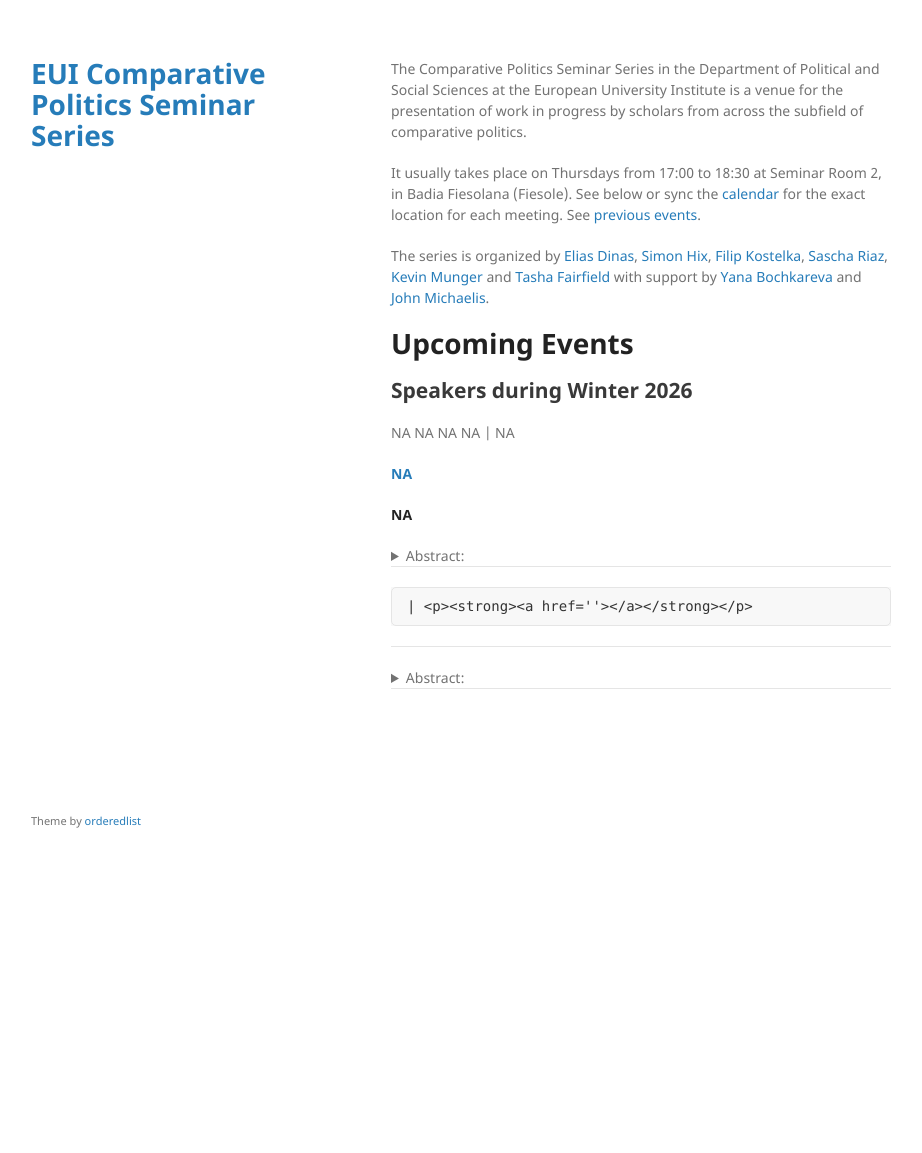
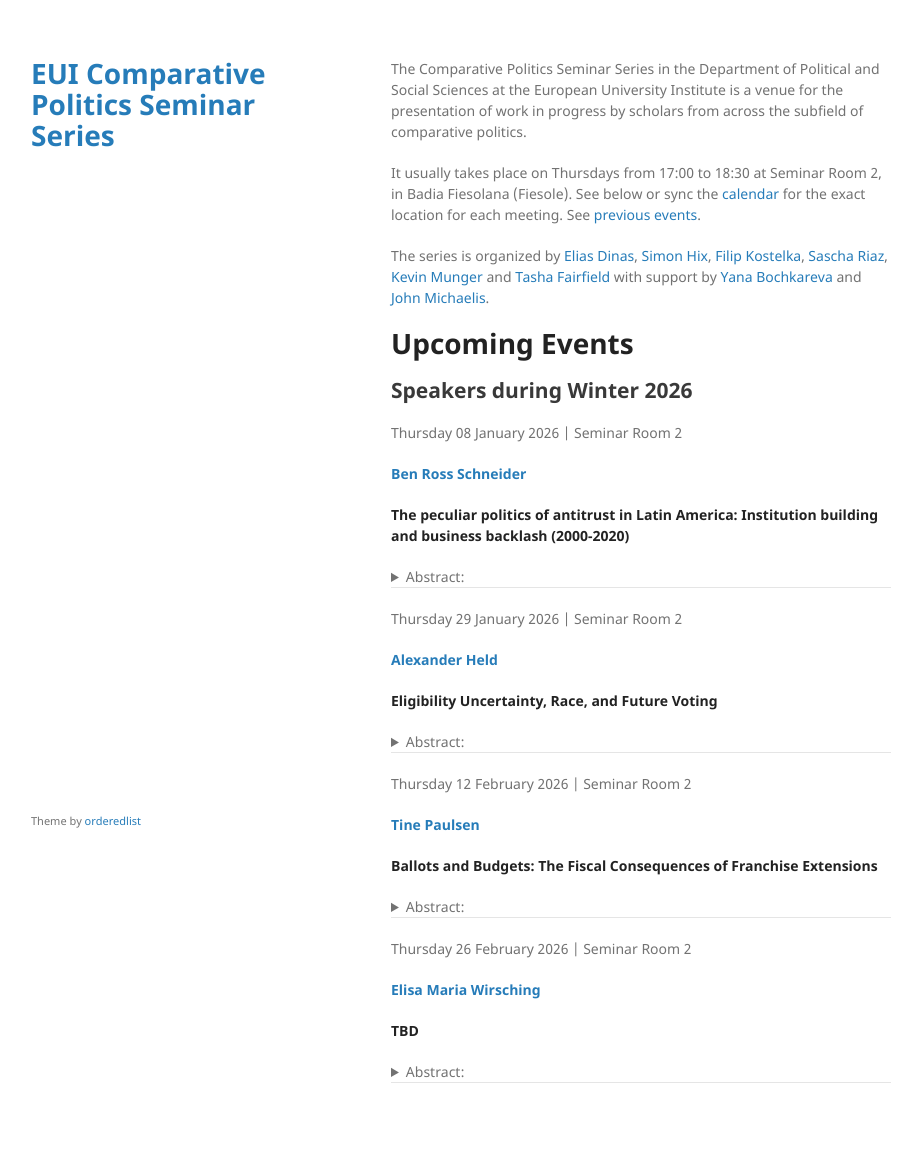
Before and after one commit to cpss-eui/cpss-eui.github.io, a Jekyll site: the page built from index.md, in a window 1280 px wide. Shown: the whole page, without its empty margins (179-1101 px from the left). Built offline with Jekyll 4.4.1, drawn with Linux system fonts in a browser that asks for light colours; our own code applies the rules of GitHub Pages for plain Markdown files; before the commit the page ends 900 px from its top, so only the background shows below that.

Commit message:
See https://github.com/cpss-eui/comparative-politics-seminar-series/commit/e7370b0e7316de8b52e963e64a0e1b7f1e9a38ca from refs/heads/main

```diff
--- a/index.md
+++ b/index.md
@@ -23,32 +23,121 @@
 
 ## Speakers during Winter 2026
 
-NA NA NA NA | NA
+Thursday 08 January 2026 | Seminar Room 2
 <p>
-<strong><a href='NA'>NA</a></strong>
+<strong><a href='https://benrossschneider.com/'>Ben Ross
+Schneider</a></strong>
 </p>
 
-**NA**
+**The peculiar politics of antitrust in Latin America: Institution
+building and business backlash (2000-2020)**
 
 <details>
 <summary>
 Abstract:
 </summary>
 <p>
-NA
+Policy change and institution building in antitrust in Latin America
+raise two main questions. First, how, in the space of only a decade
+(2006-2016), did 3 of the richest and largest countries – Brazil, Chile,
+and Mexico – build the strongest antitrust agencies and policies in the
+region? The answers lie mostly in international dissemination of law and
+best practices backed by foreign governments and firms. Second, how did
+big business fight back to reduce the power of these agencies? The
+answers here depend heavily on the varying political openings or
+vulnerabilities that allowed individual businesses to contest agency
+decisions or weaken agencies overall. These vulnerabilities arose mostly
+in the judiciary in Mexico and through electoral laws and campaign
+finance in Brazil. The political system in Chile had fewer such
+vulnerabilities.
 </p>
 </details>
 <hr>
+Thursday 29 January 2026 | Seminar Room 2
+<p>
+<strong><a href='https://sites.google.com/site/alexandergmheld/'>Alexander
+Held</a></strong>
+</p>
 
-    | <p><strong><a href=''></a></strong></p>
-
-------------------------------------------------------------------------
+**Eligibility Uncertainty, Race, and Future Voting**
 
 <details>
 <summary>
 Abstract:
 </summary>
 <p>
+Does a lack of information among minority citizens about whether they
+are eligible to register and vote in U.S. elections help explain the
+large and increasing racial turnout gap? In a context like the U.S.
+where registration and voting rules vary across states, a substantial
+number of Americans are likely to be deterred from voting because they
+think they are ineligible to register and vote. I argue that while the
+direct, short-term effect of such eligibility uncertainty on turnout is
+similar for White and minority Americans, long-term effects on future
+voting will be different. Not voting due to eligibility uncertainty in
+an earlier election will make minority Americans substantially less
+likely to vote in future elections than Whites, most likely by
+undermining their feelings of political efficacy. To test this theory, I
+focus on uncertainty among young Americans about whether someone needs
+to be 18 by the registration deadline or by Election Day to register and
+vote in U.S. elections. Drawing on voter file data from a large number
+of U.S. states and using a regression discontinuity design, I find
+evidence in support of my theory. Young Black Americans who do not vote
+in an earlier election due to eligibility uncertainty are substantially
+less likely to vote in future elections than young White Americans.
+Additional survey data provides suggestive evidence for political
+efficacy as a possible mechanism. At a time of heightened concerns
+around voter suppression, these findings highlight the need to pay more
+attention to restrictive voting legislations’ long-term effects on
+minority voter turnout.
 </p>
 </details>
 <hr>
+Thursday 12 February 2026 | Seminar Room 2
+<p>
+<strong><a href='https://www.tinepaulsen.com/'>Tine Paulsen</a></strong>
+</p>
+
+**Ballots and Budgets: The Fiscal Consequences of Franchise Extensions**
+
+<details>
+<summary>
+Abstract:
+</summary>
+<p>
+Foundational political-economic theories predict that suffrage
+expansions should increase the tax burden, especially on the rich.
+However, this dynamic has proven difficult to find empirically. I argue
+that de facto elite control helps explain this gap: when elites are
+unified, they can block redistributive pressures even after
+democratizing reforms. In contrast, when elites are fragmented, suffrage
+expansion should affect taxes as expected. I test this insight by
+leveraging the uneven extension of suffrage in historical Norwegian
+municipalities, combining new data on local tax types and levels with
+detailed land-holding inequality. Consistent with the theory, areas with
+high inequality show negligible effects of suffrage on taxes, while more
+egalitarian areas see higher revenues and greater reliance on modern
+taxes, like income taxes. These findings contribute to a central debate
+in political economy: under which circumstances democratization affects
+taxation. But also to our understanding of how inter-elite dynamics can
+shape democratic outcomes.
+</p>
+</details>
+<hr>
+Thursday 26 February 2026 | Seminar Room 2
+<p>
+<strong><a href='https://elisawirsching.github.io/'>Elisa Maria
+Wirsching</a></strong>
+</p>
+
+**TBD**
+
+<details>
+<summary>
+Abstract:
+</summary>
+<p>
+TBD
+</p>
+</details>
+<hr>
```
